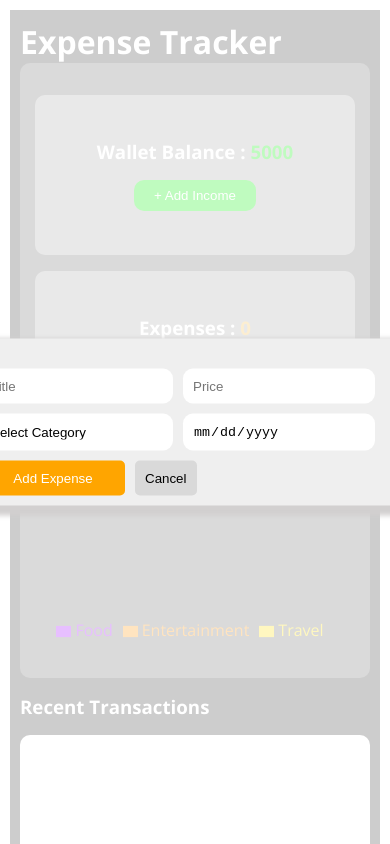
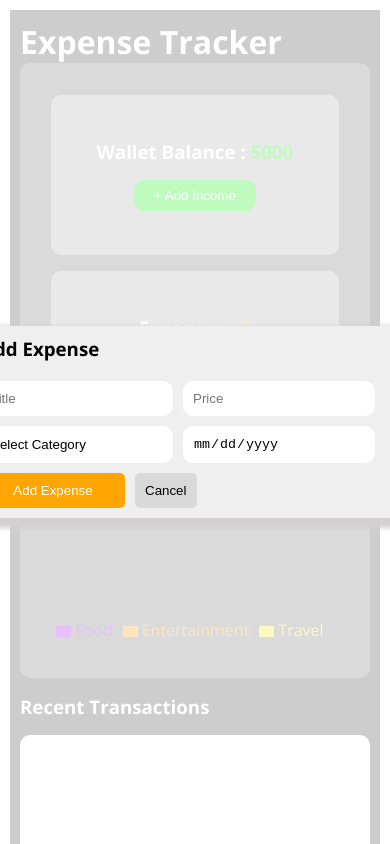
Before and after one commit to chaitu5981/expense-tracker, a React (Create React App) app: page / in a window 390 px wide. Both pictures are taken after a click on the button "+Add Expense". Shown: the top 844 px of the page. Built offline with nearby package versions, Linux system fonts and the light colour scheme.

Commit message:
some more changes

```diff
--- a/src/Modal.js
+++ b/src/Modal.js
@@ -45,6 +45,7 @@ const Modal = ({ isOpen, close, type, id }) => {
       <ReactModal isOpen={isOpen} className="modal" contentLabel="Add Balance">
         {!id ? (
           <div>
+            <h3>Add Expense</h3>
             <ExpenseForm isOpen={isOpen} close={close} btnTitle="Add Expense" />
           </div>
         ) : (
@@ -183,7 +184,9 @@ const ExpenseForm = ({ isOpen, close, btnTitle, id }) => {
         className="input date"
         name="date"
         value={
-          expense.date ? new Date(expense.date).toISOString().split("T")[0] : ""
+          expense?.date
+            ? new Date(expense?.date).toISOString().split("T")[0]
+            : ""
         }
         onChange={handleChange}
       />
--- a/src/Summary.css
+++ b/src/Summary.css
@@ -61,4 +61,8 @@
   .text-summary {
     flex-direction: column;
   }
+  .wallet,
+  .expenses-total {
+    width: 18rem;
+  }
 }
```
